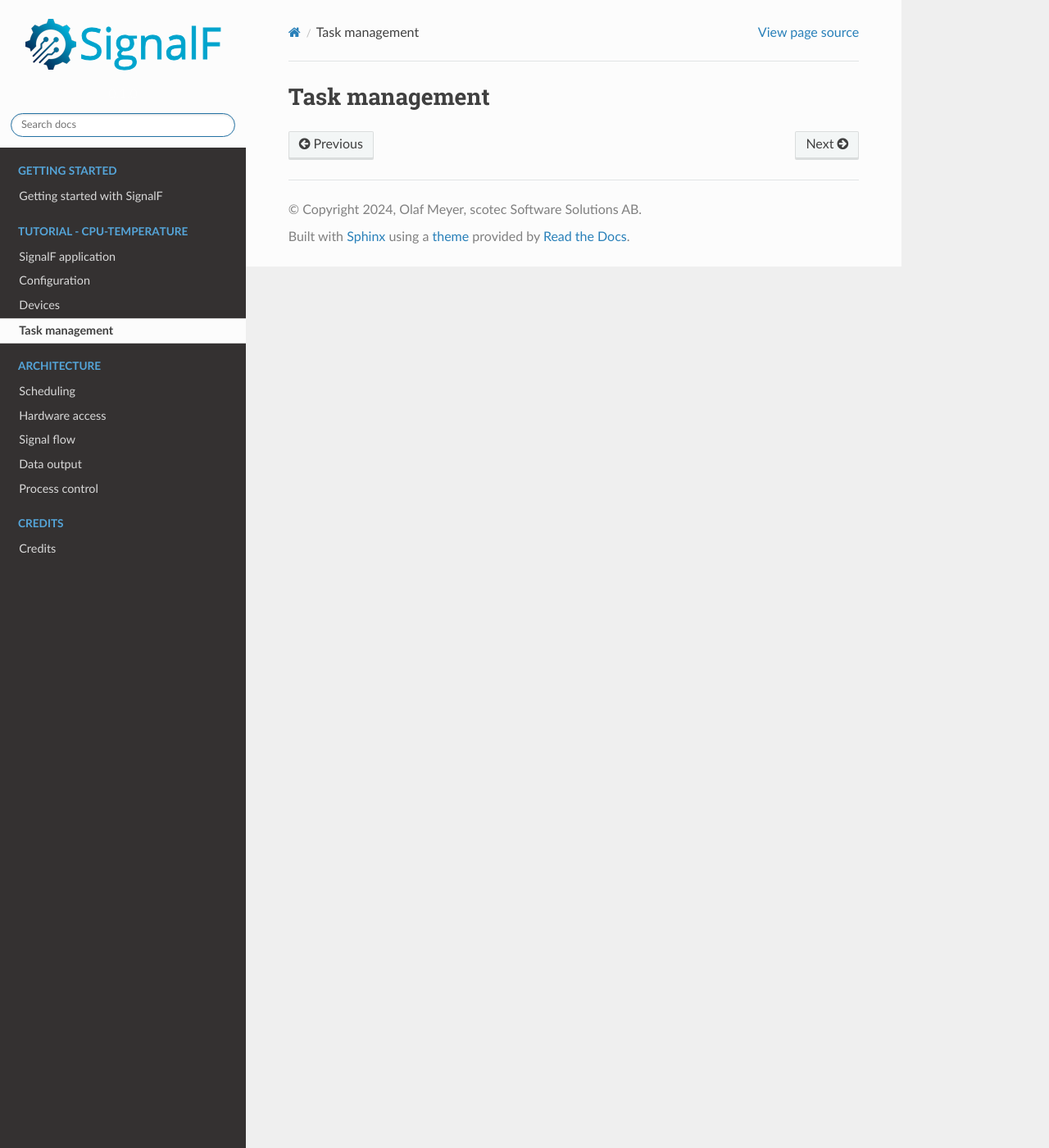
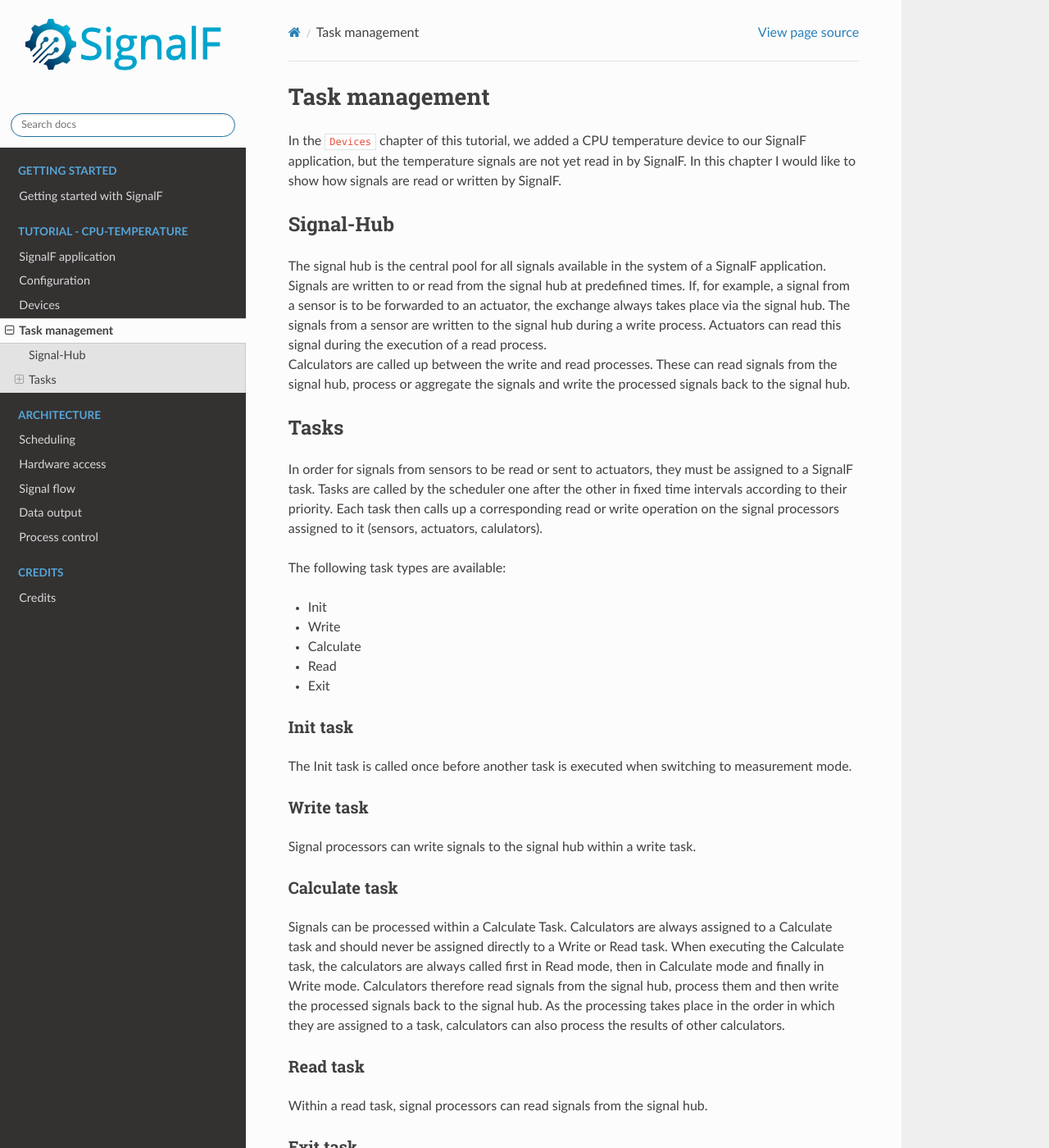
Before and after one commit to SignalF/SignalF.Documentation, a Sphinx documentation site: the page built from docs/source/tutorial/task-management.md, in a window 1280 px wide and 1400 px high. Shown: the whole window at 82% size. Built offline with Sphinx 7.4.7 and the Read the Docs theme 2.0.0, drawn with Linux system fonts in a browser that asks for light colours; some of the changed text lies outside the part shown.

Commit message:
Added text

```diff
--- a/docs/source/tutorial/task-management.md
+++ b/docs/source/tutorial/task-management.md
@@ -1 +1,32 @@
 # Task management
+
+In the `Devices` chapter of this tutorial, we added a CPU temperature device to our SignalF application, but the temperature signals are not yet read in by SignalF. In this chapter I would like to show how signals are read or written by SignalF.
+
+## Signal-Hub
+The signal hub is the central pool for all signals available in the system of a SignalF application. Signals are written to or read from the signal hub at predefined times. If, for example, a signal from a sensor is to be forwarded to an actuator, the exchange always takes place via the signal hub. The signals from a sensor are written to the signal hub during a write process. Actuators can read this signal during the execution of a read process.\
+Calculators are called up between the write and read processes. These can read signals from the signal hub, process or aggregate the signals and write the processed signals back to the signal hub.
+
+## Tasks
+In order for signals from sensors to be read or sent to actuators, they must be assigned to a SignalF task. Tasks are called by the scheduler one after the other in fixed time intervals according to their priority. Each task then calls up a corresponding read or write operation on the signal processors assigned to it (sensors, actuators, calulators).
+
+The following task types are available:
+- Init
+- Write
+- Calculate
+- Read
+- Exit
+
+### Init task
+The Init task is called once before another task is executed when switching to measurement mode.
+
+### Write task
+Signal processors can write signals to the signal hub within a write task.
+
+### Calculate task
+Signals can be processed within a Calculate Task. Calculators are always assigned to a Calculate task and should never be assigned directly to a Write or Read task.  When executing the Calculate task, the calculators are always called first in Read mode, then in Calculate mode and finally in Write mode. Calculators therefore read signals from the signal hub, process them and then write the processed signals back to the signal hub. As the processing takes place in the order in which they are assigned to a task, calculators can also process the results of other calculators.
+
+### Read task
+Within a read task, signal processors can read signals from the signal hub.
+
+### Exit task
+The exit task is called up once when measurement mode is ended. No other tasks are executed after the exit task.
```
